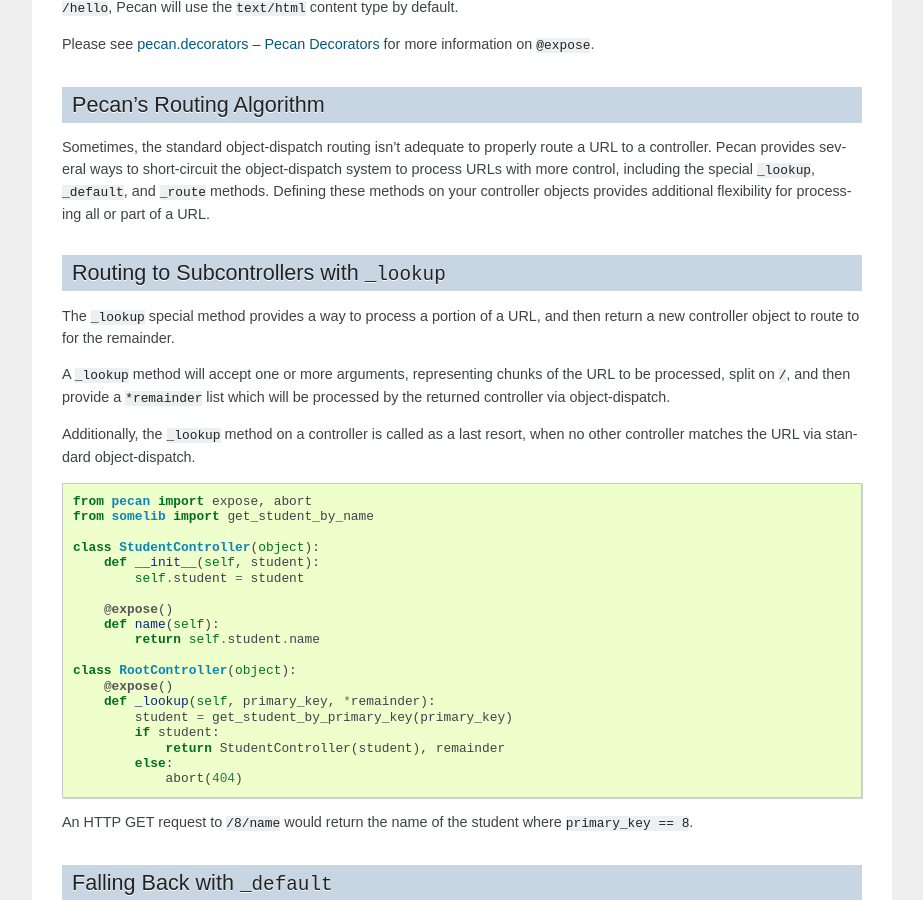
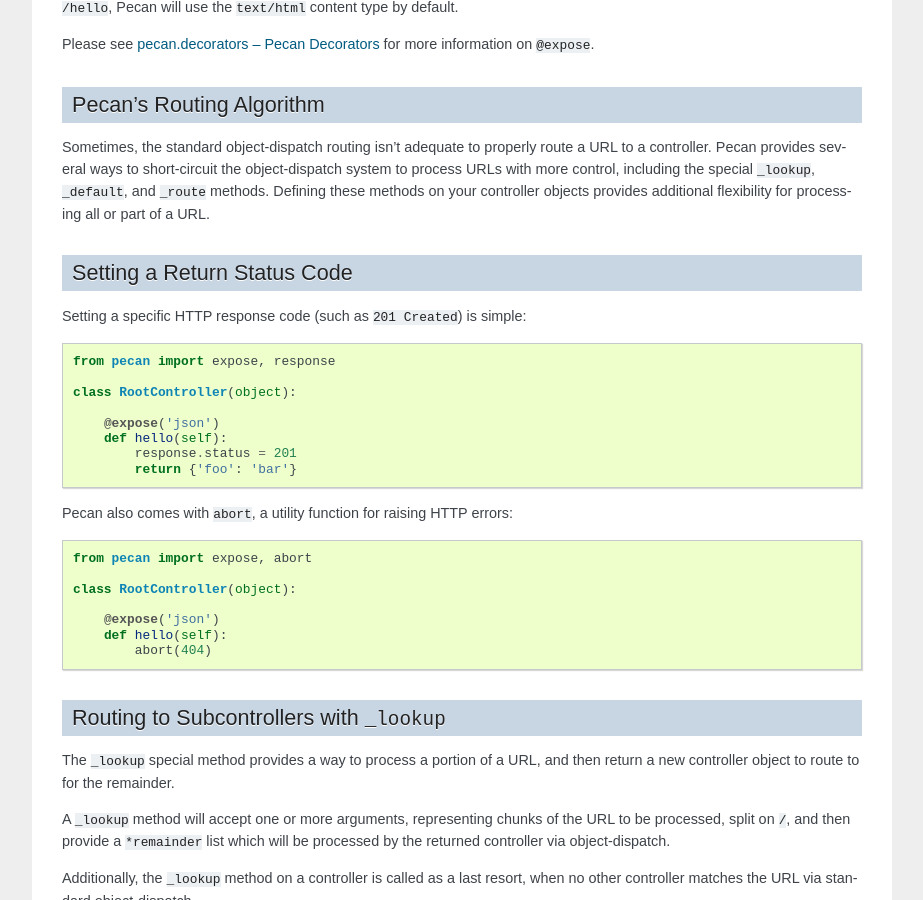
Before and after one commit to stackforge/pecan, a Sphinx documentation site: the page built from docs/source/routing.rst, in a window 1280 px wide and 900 px high, scrolled down 1789 px. Shown: the whole window, without its empty margins (198-1121 px from the left). Built offline with Sphinx 7.4.7, drawn with Linux system fonts in a browser that asks for light colours; some of the changed text lies outside the part shown.

Commit message:
Add documentation for returning specific HTTP status codes.

```diff
--- a/docs/source/routing.rst
+++ b/docs/source/routing.rst
@@ -132,6 +132,35 @@
 special ``_lookup``, ``_default``, and ``_route`` methods. Defining these
 methods on your controller objects provides additional flexibility for
 processing all or part of a URL.
+
+
+Setting a Return Status Code
+--------------------------------
+
+Setting a specific HTTP response code (such as ``201 Created``) is simple:
+
+::
+
+    from pecan import expose, response
+
+    class RootController(object):
+
+        @expose('json')
+        def hello(self):
+            response.status = 201
+            return {'foo': 'bar'}
+
+Pecan also comes with ``abort``, a utility function for raising HTTP errors:
+
+::
+
+    from pecan import expose, abort
+
+    class RootController(object):
+
+        @expose('json')
+        def hello(self):
+            abort(404)
 
 
 Routing to Subcontrollers with ``_lookup``
```
